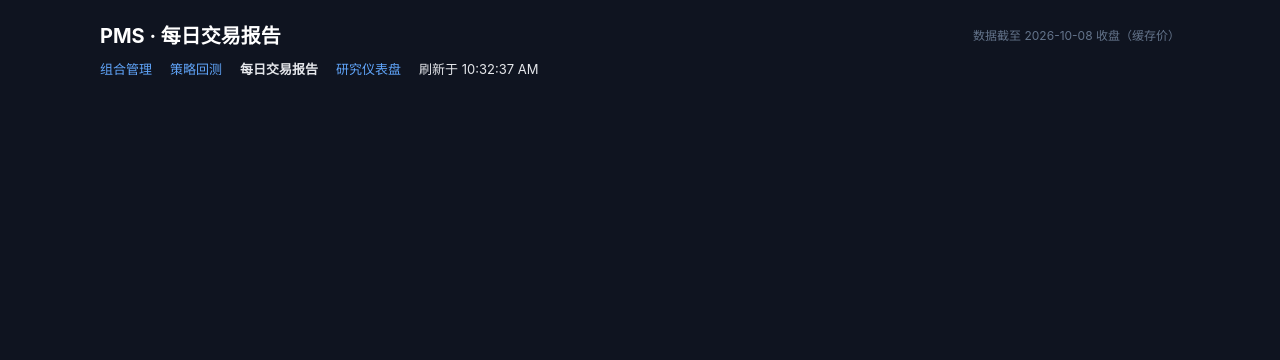
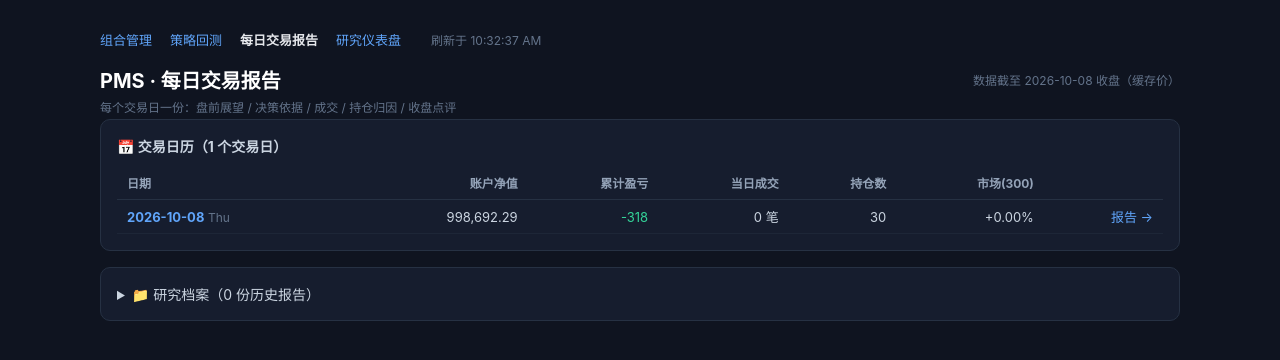
Before and after one commit to idlocus/quantitative_trading_system, a Flask app: page /results/ in a window 1280 px wide. Shown: the top 360 px of the page. Run offline with Flask 3, Linux system fonts and the light colour scheme; parts of the project's set-up code (start-up, migrations or seed data) failed here and were passed over.

Commit message:
修复：从d73ac23恢复完整模板后仅替换h1为PMS格式（不删内容），两页内容+顶部统一验证通过

```diff
--- a/webapp/templates/results_index.html
+++ b/webapp/templates/results_index.html
@@ -29,7 +29,62 @@ details summary { cursor: pointer; font-size: 14px; color: #cbd5e1; }
 </head>
 <body>
 <div class="container">
+  <div class="nav"><a href="/pms">组合管理</a><a href="/strategy">策略回测</a><b>每日交易报告</b><a href="/research">研究仪表盘</a>
+    <span style="color:#64748b;font-size:12px;margin-left:12px">刷新于 <script>document.write(new Date().toLocaleTimeString())</script></span></div>
   <h1>PMS · 每日交易报告 <span class="sub">数据截至 {{ header_data.as_of }} 收盘（缓存价）</span></h1>
-  <div class="nav"><a href="/pms">组合管理</a><a href="/strategy">策略回测</a><b>每日交易报告</b><a href="/research">研究仪表盘</a>
-    <span class="refresh">刷新于 <script>document.write(new Date().toLocaleTimeString())</script></span>
+  <div style="color:#64748b;font-size:12px;margin:4px 0">每个交易日一份：盘前展望 / 决策依据 / 成交 / 持仓归因 / 收盘点评</div>
+
+  <div class="card">
+    <h3>📅 交易日历（{{ journals|length }} 个交易日）</h3>
+    {% if journals %}
+    <div style="overflow:auto">
+    <table>
+      <thead><tr><th>日期</th><th class="r">账户净值</th><th class="r">累计盈亏</th><th class="r">当日成交</th><th class="r">持仓数</th><th class="r">市场(300)</th><th class="r"></th></tr></thead>
+      <tbody>
+      {% for j in journals %}
+        <tr>
+          <td><a href="/results/view/{{ j.date }}.md"><b>{{ j.date }}</b></a> <span class="muted">{{ j.weekday[:3] }}</span></td>
+          <td class="r">{{ j.nav or '—' }}</td>
+          <td class="r {% if j.total_pnl and j.total_pnl.startswith('+') %}pos{% elif j.total_pnl %}neg{% endif %}">{{ j.total_pnl or '—' }}</td>
+          <td class="r">{{ j.trades }} 笔</td>
+          <td class="r">{{ j.positions }}</td>
+          <td class="r">{{ j.mkt or '—' }}</td>
+          <td class="r"><a href="/results/view/{{ j.date }}.md">报告 →</a></td>
+        </tr>
+      {% endfor %}
+      </tbody>
+    </table>
+    </div>
+    {% else %}
+    <div class="empty">暂无交易日志（Paper 跟跑每个交易日自动生成：python main.py daily）</div>
+    {% endif %}
   </div>
+
+  <div class="card">
+    <details>
+      <summary>📁 研究档案（{{ reports|length }} 份历史报告）</summary>
+      <div style="overflow:auto;max-height:400px;margin-top:10px">
+      <table>
+        <thead><tr><th>分类</th><th>报告</th><th>修改时间</th><th class="r">大小</th></tr></thead>
+        <tbody>
+        {% for it in reports %}
+          <tr>
+            <td><span class="badge">{{ it.category }}</span></td>
+            <td>
+              {% if it.is_html %}<a href="/results/view/{{ it.name }}" target="_blank">{{ it.name }}</a>
+              {% else %}<a href="/results/view/{{ it.name }}">{{ it.name }}</a>{% endif %}
+            </td>
+            <td>{{ it.mtime }}</td>
+            <td class="r">{{ it.size_kb }} KB</td>
+          </tr>
+        {% else %}
+          <tr><td colspan="4" class="empty">暂无研究档案</td></tr>
+        {% endfor %}
+        </tbody>
+      </table>
+      </div>
+    </details>
+  </div>
+</div>
+</body>
+</html>
```
Also changed, not shown: webapp/templates/dashboard_index.html (+56 -3 lines).
